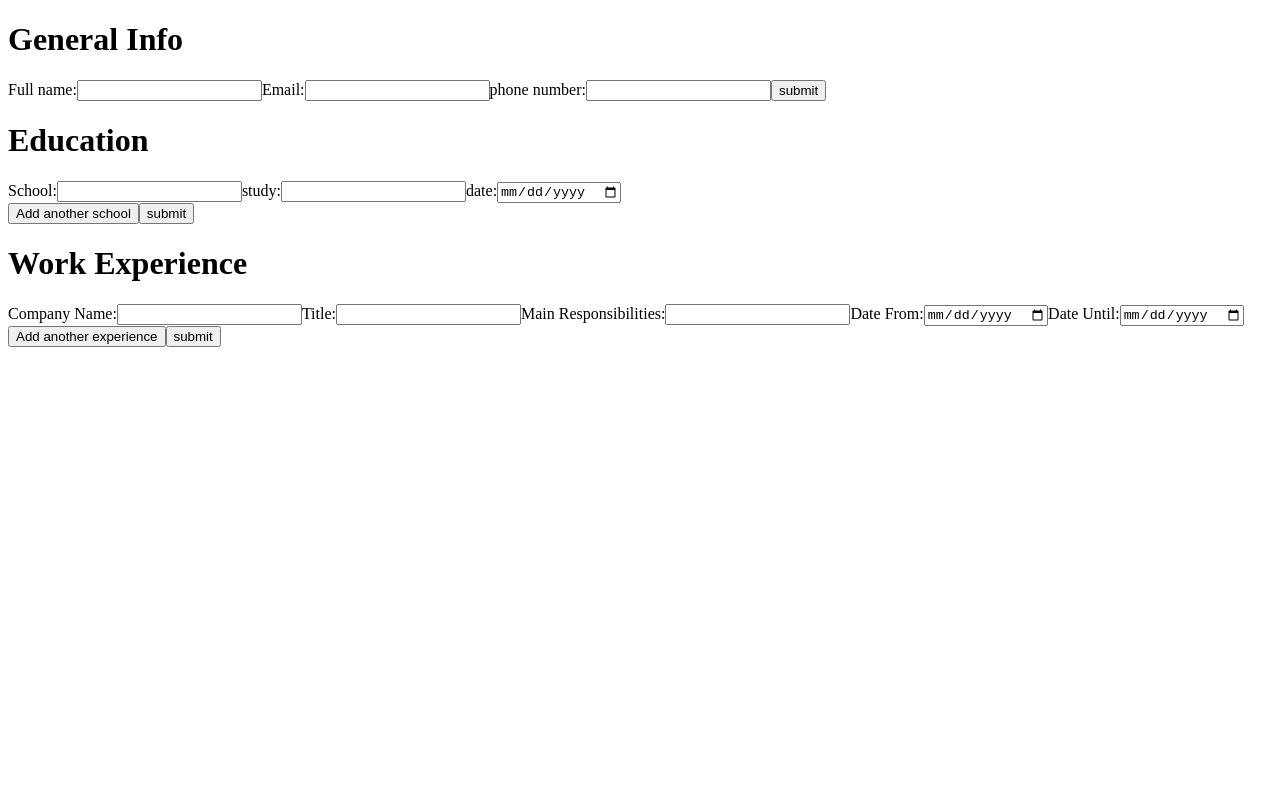
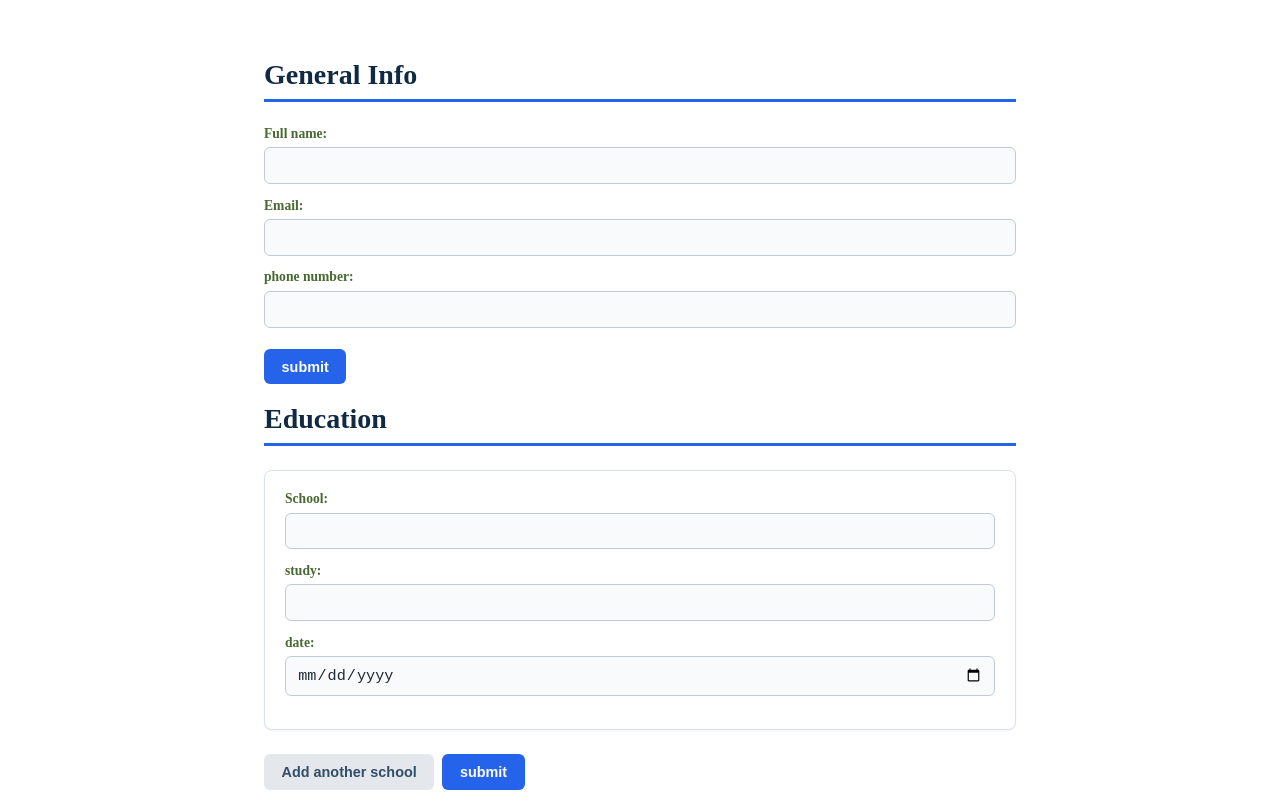
Before and after one commit to the-blockman/cv-application, a React (Vite) app: page / in a window 1280 px wide. Shown: the top 800 px of the page. Built offline with nearby package versions, Linux system fonts and the light colour scheme.

Commit message:
feat: enhance styling for Education, Experience, and General Info components

```diff
--- a/src/components/Education.jsx
+++ b/src/components/Education.jsx
@@ -28,7 +28,7 @@ function Education() {
       <>
         {education.map((detail, index) => {
           return (
-            <div key={index}>
+            <div key={index} className="entry">
               <h3>{detail.school}</h3>
               <p>{detail.study}</p>
               <p>{detail.date}</p>
@@ -45,7 +45,7 @@ function Education() {
       <>
         {education.map((details, index) => {
           return (
-            <div key={index}>
+            <div key={index} className="entry">
               <label htmlFor={`School-${index}`}>
                 School:
                 <input
@@ -80,16 +80,18 @@ function Education() {
           );
         })}
         <button onClick={addEntry}>Add another school</button>
-        <button onClick={() => setMode("display")}>submit</button>
+        <button className="primary" onClick={() => setMode("display")}>
+          submit
+        </button>
       </>
     );
   }
 
   return (
-    <>
+    <div className="education">
       <h1>Education</h1>
       {mode === "edit" ? renderForm() : renderDisplay()}
-    </>
+    </div>
   );
 }
 
--- a/src/components/Experience.jsx
+++ b/src/components/Experience.jsx
@@ -41,7 +41,7 @@ function Experience() {
       <>
         {experience.map((work, index) => {
           return (
-            <div key={index}>
+            <div key={index} className="entry">
               <label htmlFor={`name-${index}`}>
                 Company Name:
                 <input
@@ -106,7 +106,9 @@ function Experience() {
           );
         })}
         <button onClick={addNew}>Add another experience</button>
-        <button onClick={() => setMode("display")}>submit</button>
+        <button className="primary" onClick={() => setMode("display")}>
+          submit
+        </button>
       </>
     );
   }
@@ -116,7 +118,7 @@ function Experience() {
       <>
         {experience.map((work, index) => {
           return (
-            <div key={index}>
+            <div key={index} className="entry">
               <h3>{work.companyName}</h3>
               <h5>{work.title}</h5>
               <p>{work.mainResponsibilities}</p>
@@ -131,7 +133,7 @@ function Experience() {
   }
 
   return (
-    <div>
+    <div className="experience">
       <h1>Work Experience</h1>
       {mode === "edit" ? renderForm() : renderDisplay()}
     </div>
--- a/src/components/GeneralInfo.jsx
+++ b/src/components/GeneralInfo.jsx
@@ -75,7 +75,7 @@ function GeneralInfo() {
   }
 
   return (
-    <div>
+    <div className="general-info">
       <h1>General Info</h1>
       {mode === "edit" ? renderForm() : renderDisplay()}
     </div>
--- a/src/index.css
+++ b/src/index.css
@@ -0,0 +1,11 @@
+*,
+*::before,
+*::after {
+  box-sizing: border-box;
+}
+
+#root {
+  max-width: 800px;
+  margin: 0 auto;
+  padding: 2rem 1.5rem 4rem;
+}
```
